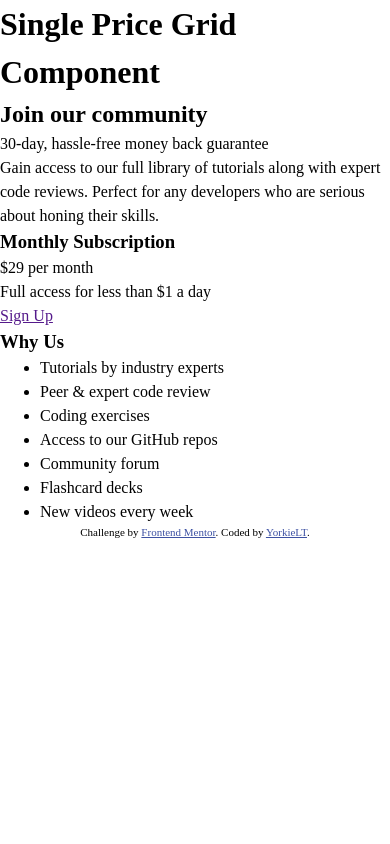
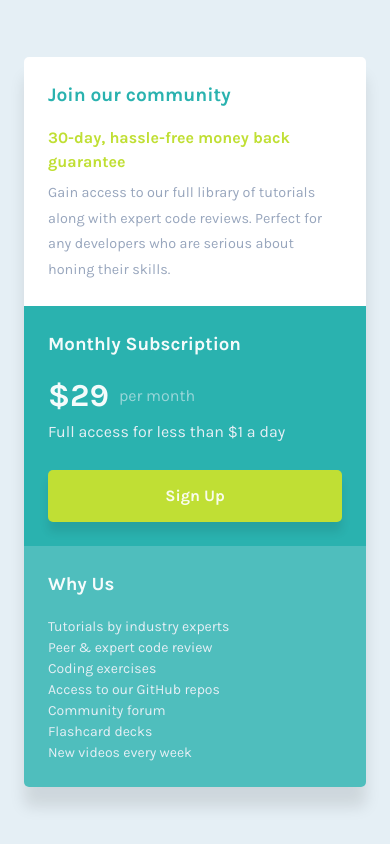
Before and after one commit to TanDevv/Single-price-grid-component, a plain HTML site: page index.html in a window 390 px wide. Drawn offline with Linux system fonts and the light colour scheme.

Commit message:
Style mobile design and responsiveness

```diff
--- a/index.html
+++ b/index.html
@@ -53,13 +53,6 @@
       </ul>
     </section>
   </main>
-
-  <footer>
-    <p class="attribution">
-      Challenge by <a href="https://www.frontendmentor.io?ref=challenge" target="_blank">Frontend Mentor</a>.
-      Coded by <a href="https://www.frontendmentor.io/profile/YorkieLT">YorkieLT</a>.
-    </p>
-  </footer>
 </body>
 
 </html>
--- a/stylesheet.css
+++ b/stylesheet.css
@@ -4,31 +4,41 @@
 
   --clr-neutral-lightgray: hsl(204, 43%, 93%);
   --clr-neutral-grayblue: hsl(218, 22%, 67%);
+  --clr-neutral-white-opacity: hsla(0, 0%, 100%, 0.950);
 
   --ff-karla: 'Karla', sans-serif;
   --fw-standard-400: 400;
   --fw-bold-700: 700;
+
+
 }
+
 /* CSS Reset */
 
 /*
   1. Use a more-intuitive box-sizing model.
 */
-*, *::before, *::after {
+*,
+*::before,
+*::after {
   box-sizing: border-box;
 }
+
 /*
     2. Remove default margin
   */
 * {
   margin: 0;
 }
+
 /*
     3. Allow percentage-based heights in the application
   */
-  html, body {
+html,
+body {
   height: 100%;
 }
+
 /*
     Typographic tweaks!
     4. Add accessible line-height
@@ -38,38 +48,214 @@
   line-height: 1.5;
   -webkit-font-smoothing: antialiased;
 }
+
 /*
     6. Improve media defaults
   */
-  img, picture, video, canvas, svg {
+img,
+picture,
+video,
+canvas,
+svg {
   display: block;
   max-width: 100%;
 }
+
 /*
     7. Remove built-in form typography styles
   */
-  input, button, textarea, select {
+input,
+button,
+textarea,
+select {
   font: inherit;
 }
+
 /*
     8. Avoid text overflows
   */
-  p, h1, h2, h3, h4, h5, h6 {
+p,
+h1,
+h2,
+h3,
+h4,
+h5,
+h6 {
   overflow-wrap: break-word;
 }
+
 /*
     9. Create a root stacking context
   */
-  #root, #__next {
+#root,
+#__next {
   isolation: isolate;
 }
 
+/*
+    10. Removes the default spacing and border for appropriate elements
+  */
+ol,
+ul,
+menu {
+  list-style: none;
+  margin: 0;
+  padding: 0;
+}
 
+/* !! H1 SCREEN READER ONLY !! */
+.main__heading--sr-only {
+  position: absolute;
+  width: 1px;
+  height: 1px;
+  padding: 0;
+  margin: -1px;
+  overflow: hidden;
+  clip: rect(0, 0, 0, 0);
+  white-space: nowrap;
+  border-width: 0;
+}
 
-.attribution {
-    font-size: 11px;
+/* General Styling */
+body {
+  background-color: var(--clr-neutral-lightgray);
+  color: hsl(0, 0%, 100%);
+
+  font-family: var(--ff-karla);
+  font-weight: var(--fw-standard-400);
+
+  display: grid;
+  place-content: center;
+  min-height: 100vh;
+}
+
+main {
+  margin: 1.5rem;
+  overflow: hidden;
+  max-width: 23rem;
+  border-radius: 5px;
+  box-shadow: 0 20px 15px rgba(0, 0, 0, .1);
+}
+
+[class*="title"] {
+  color: var(--clr-neutral-white-opacity);
+
+}
+
+/* First Section Styling */
+
+.main__first-section {
+  background-color: hsl(0, 0%, 100%);
+  color: var(--clr-neutral-grayblue);
+  padding: 1.5rem;
+}
+
+.first-section__title {
+  color: var(--clr-primary-cyan);
+  font-size: 1.2rem;
+  font-weight: var(--fw-bold-700);
+}
+
+.first-section__paragraph-green {
+  color: var(--clr-primary-brightyellow);
+  font-weight: var(--fw-bold-700);
+  font-size: 1rem;
+  margin-top: 1rem;
+}
+
+.first-section__paragraph {
+  font-size: 0.9rem;
+  line-height: 1.6rem;
+  margin-top: 0.375rem;
+}
+
+/* Second Section Styling */
+
+.main__second-section {
+  background-color: var(--clr-primary-cyan);
+  color: var(--clr-neutral-lightgray);
+  padding: 1.5rem;
+}
+
+.second-section__price {
+  color: var(--clr-neutral-white-opacity);
+
+  font-weight: var(--fw-bold-700);
+  font-size: 2rem;
+
+  display: flex;
+  align-items: center;
+  gap: 0.625rem;
+  margin-top: 0.875rem;
+}
+
+.price__span {
+  color: hsla(203, 44%, 93%, 0.6);
+
+  font-weight: var(--fw-standard-400);
+  font-size: 1rem;
+}
+
+.second-section__signup {
+  color: hsla(0, 0%, 100%, 0.9);
+  background-color: var(--clr-primary-brightyellow);
+
+  font-weight: var(--fw-bold-700);
+
+  display: block;
+  padding-top: 0.850rem;
+  padding-bottom: 0.850rem;
+  margin-top: 1.625rem;
+
+  border: 0;
+  border-radius: 5px;
+  box-shadow: 0px 10px 10px rgba(0, 0, 0, 0.09);
+  text-decoration: none;
   text-align: center;
 }
-.attribution a {
-    color: hsl(228, 45%, 44%);
+
+.second-section__signup:is(:hover) {
+  background-color: hsl(70deg 73% 47%);
 }
+
+/* Third Section Styling */
+
+.main__third-section {
+  background-color: hsla(179, 62%, 43%, 0.8);
+  color: var(--clr-neutral-lightgray);
+  padding: 1.5rem;
+}
+
+.third-section__list {
+  color: var(--clr-neutral-lightgray);
+  font-size: 0.875rem;
+  margin-top: 1.125rem;
+}
+
+/* Motion Preferences */
+@media (prefers-reduced-motion: no-preference) {
+  .second-section__signup {
+    transition-property: all;
+    transition-duration: 250ms;
+    transition-timing-function: cubic-bezier(0.4, 0, 0.2, 1);
+  }
+}
+
+@media (prefers-reduced-motion: reduce) {
+  html:focus-within {
+      scroll-behavior: auto;
+  }
+
+  *,
+  *::before,
+  *::after {
+      -webkit-animation-duration: 0.01ms !important;
+      animation-duration: 0.01ms !important;
+      -webkit-animation-iteration-count: 1 !important;
+      animation-iteration-count: 1 !important;
+      -webkit-transition-duration: 0.01ms !important;
+      -o-transition-duration: 0.01ms !important;
+      transition-duration: 0.01ms !important;
+      scroll-behavior: auto !important;
+  }
+}
```
Lines whose indentation alone changed are shown as unchanged.
